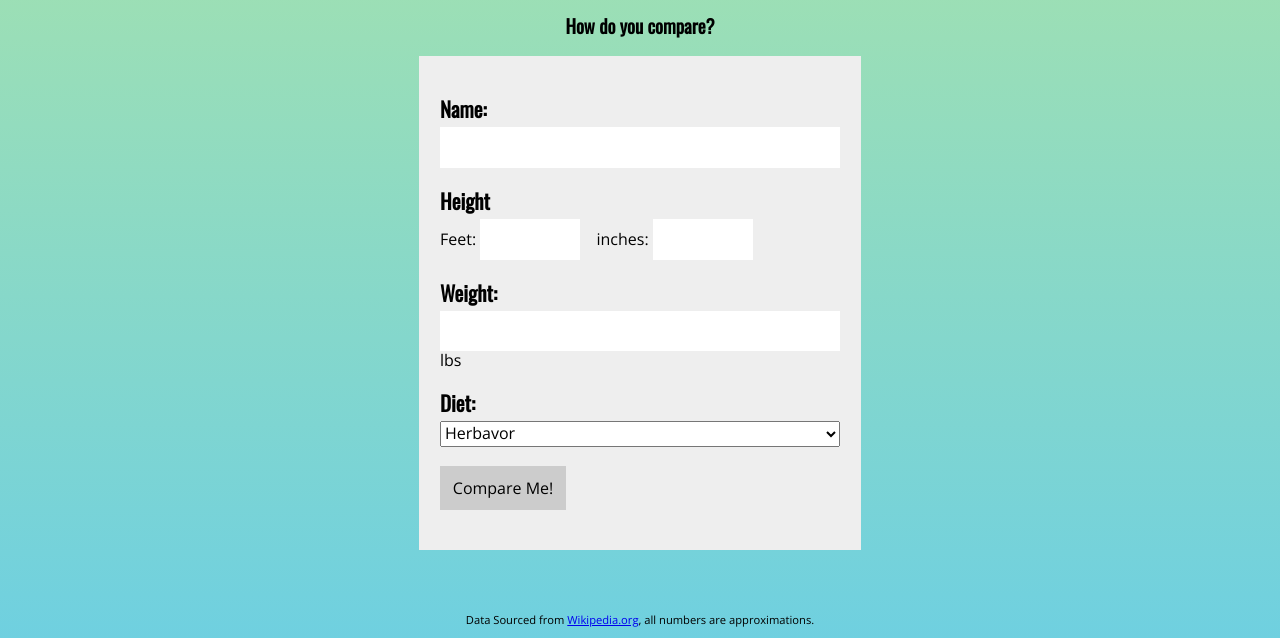
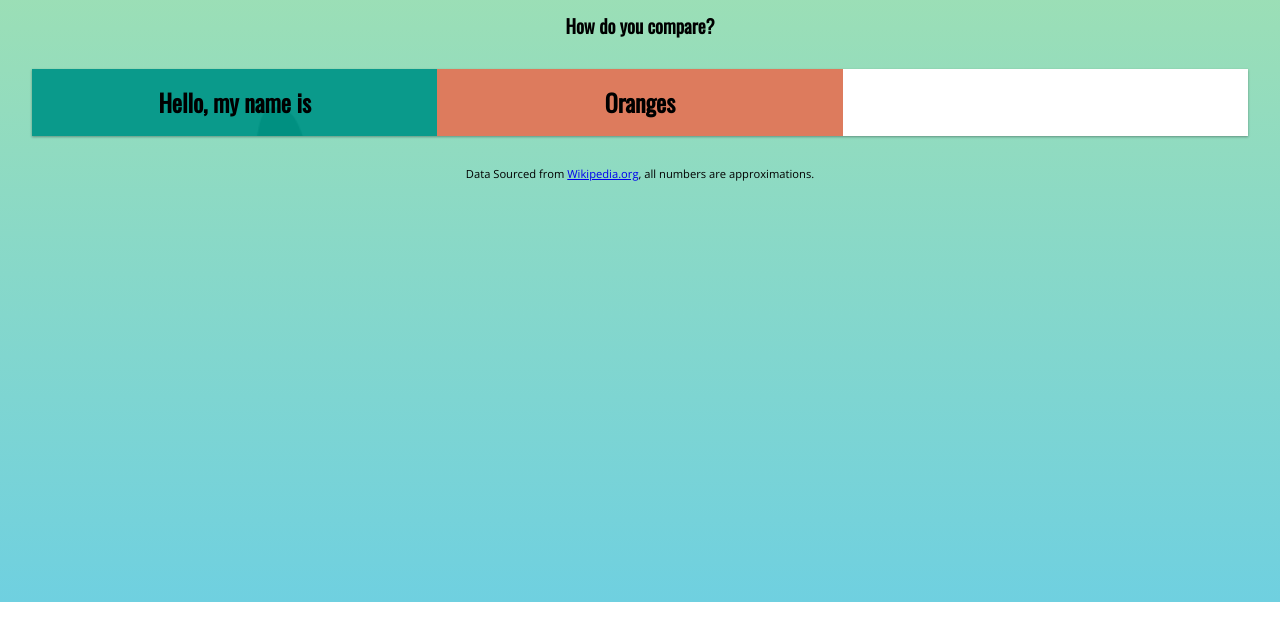
Before and after one commit to aprilnicole013/dinosaur-project1, a plain HTML site: page index.html in a window 1280 px wide. Both pictures are taken after a click on the element "Compare Me!". Shown: the part 218-856 px from the top of the page. After the commit the page ends 820 px from the top, so only its background shows below. Drawn offline with nearby package versions, Linux system fonts and the light colour scheme; a web font is replaced by a local one.

Commit message:
Refactor: Working on fetch and getting tiles on page. WIP

```diff
--- a/app.css
+++ b/app.css
@@ -1,9 +1,10 @@
 /* General Styles */
 /* app.css - containing the styling of the project. */
+/* General Styles */
 body {
     background: rgb(111, 208, 224);
     background: linear-gradient(0deg,rgb(111, 208, 224) 0%, rgb(171, 228, 167) 100%);
-    font-family: 'Frijole', 'Open Sans','Oswald';
+    font-family: 'Open Sans', sans-serif;
     text-align: center;
     min-height: 100vh;
 }
--- a/app.js
+++ b/app.js
@@ -12,11 +12,20 @@ function Dinosaur(species, dinoWeight, dinoHeight, dinoDiet, where, when, fact,
 
 // Create Dino Objects
 
-//add data to array
-    // Get Dinosaur data from JSON
-fetch('dino.json')
-  .then(response => response.json())
-  .then(data => console.log(data));
+// Get Dinosaur data from JSON
+const dinojson = 'dino.json';
+
+fetch(dinojson)
+    .then(function(response) {
+    return(response.json());
+})
+    .then(function(data){
+    console.log(data)
+
+})
+    .catch(function() {
+    console.log('An error occurred')
+});
 
 // Create Human Object
 function Human(name, weight, height, inches, diet, image) {
@@ -29,6 +38,7 @@ function Human(name, weight, height, inches, diet, image) {
 };
 
 // Use IIFE to get human data from form
+
 function getHumanData(){
     humanName = document.querySelector("#name").value;
     humanWeight = document.querySelector("#weight").value;
@@ -63,19 +73,43 @@ function compareDiet(){
     };
 
 // Generate Tiles for each Dino in Array
-function displayTiles(){
-    let tiles = document.querySelector('#grid')
-    tiles.appendChild;
-};
+function generateTiles(){
+    //create a div for each tile
+    let dinoTile = document.createElement("div")
+    dinoTile.className = "grid-item"
 
-        // Add tiles to DOM
+    // Add tiles to DOM by adding test to inner text
+    let apples = document.createElement("h2")
+    apples.innerText = "Hello, my name is"
 
-    // Remove form from screen
+    dinoTile.appendChild(apples)
 
+    document.getElementById("grid").appendChild(dinoTile)
+
+    let orangesDiv = document.createElement("div")
+    orangesDiv.className = "grid-item"
+
+    let oranges = document.createElement("h2")
+    oranges.innerText = "Oranges"
+
+    orangesDiv.appendChild(oranges)
+    //append new elelment to new div
+
+    //create element on page
+    document.getElementById("grid").appendChild(orangesDiv)
+
+ };
+
+// Remove form from screen
+function removehumanForm(){
+    document.querySelector("#dino-compare").style.display = "none"
+}
 
 // On button click, prepare and display infographic
 const compareBtn = document.querySelector('#btn');
 
 compareBtn.addEventListener("click", function(){
-    displayTiles()
+        removehumanForm();
+        generateTiles();
+        console.log(getHumanData());
 });
```
